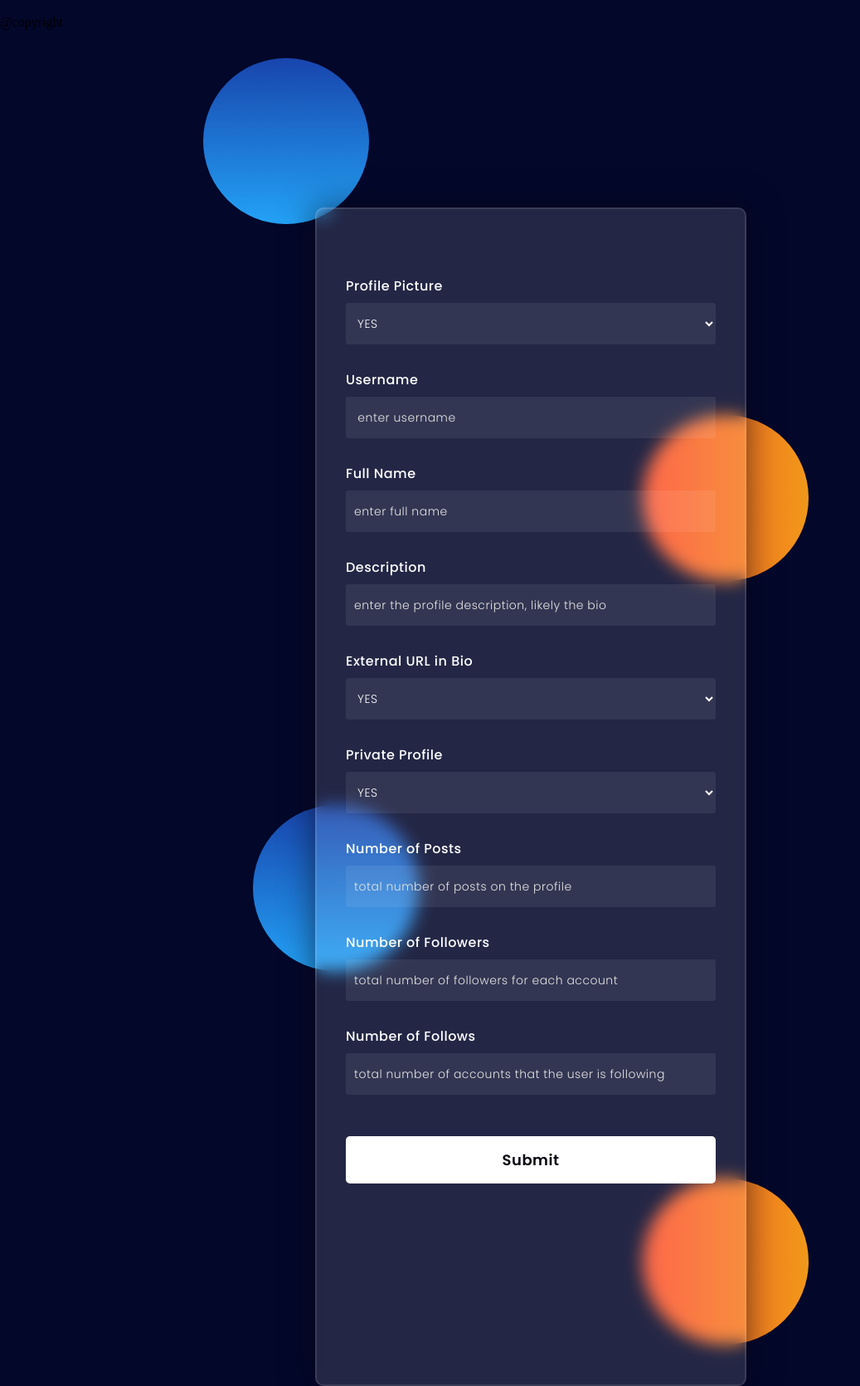
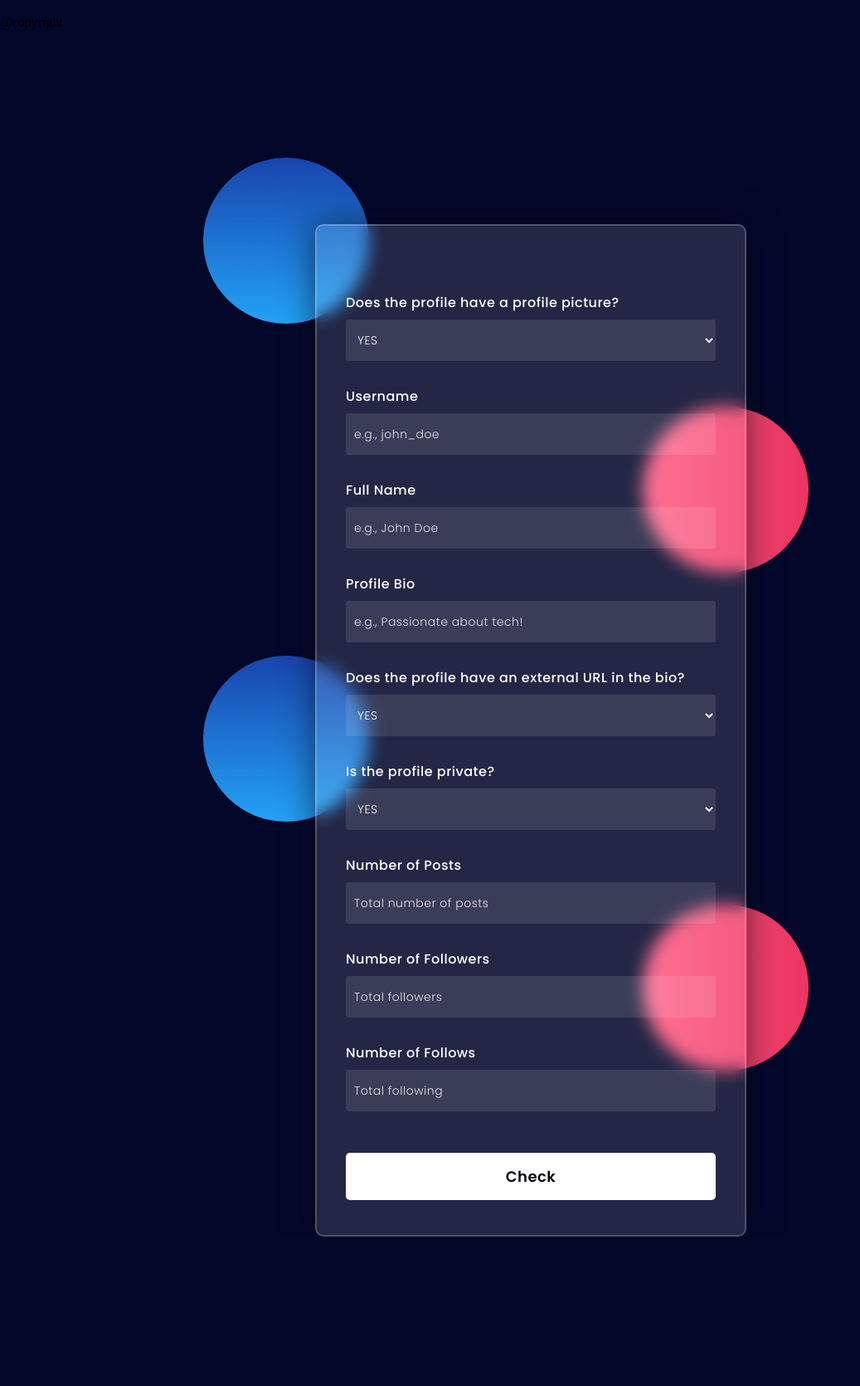
Before and after one commit to meenakshi1031/ProFake, a Flask app: page /predict in a window 1280 px wide. Shown: the whole page at 83% size, without its empty margins (0-1037 px from the left). After the commit the page ends 1490 px from the top, so only its background shows below. Run offline with Flask 3, Linux system fonts and the light colour scheme; parts of the project's set-up code (start-up, migrations or seed data) failed here and were passed over.

Commit message:
modified the frontend

```diff
--- a/static/style2.css
+++ b/static/style2.css
@@ -82,7 +82,7 @@ a {
 	-webkit-backdrop-filter: blur(15px);
 	backdrop-filter: blur(15px);
 	padding: 10px 0;
-	margin-top: 20px;
+	margin-top: 10px; /*margin-top: 20px;*/
 	box-shadow: 0 25px 23px rgba(0, 0, 0, 0.15);
 	border: 1.5px solid rgba(255, 255, 255, 0.06);
 	border-radius: 8px;
--- a/templates/index.html
+++ b/templates/index.html
@@ -2,13 +2,13 @@
 <html lang="en">
 
 <head>
-    <title>social media fake detection</title>
+    <title>ProFake</title>
 
     <link rel="preconnect" href="https://fonts.gstatic.com">
     <link rel="stylesheet" href="https://cdnjs.cloudflare.com/ajax/libs/font-awesome/5.15.4/css/all.min.css">
     <link href="https://fonts.googleapis.com/css2?family=Poppins:wght@300;500;600&display=swap" rel="stylesheet">
-    <!--Stylesheet-->
     <style media="screen">
+
         *,
         *:before,
         *:after {
@@ -23,11 +23,11 @@
 
         .background {
             width: 430px;
-            height: 1420px;
+            height: 1020px;
             position: absolute;
             transform: translate(-50%, -50%);
             left: 50%;
-            top: 20%;
+            top: 50%;
         }
 
         .background .shape {
@@ -38,50 +38,40 @@
         }
 
         .shape:first-child {
-            background: linear-gradient(#1845ad,
-                    #23a2f6);
+            background: linear-gradient(#1845ad,#23a2f6);
             left: -180px;
-            top: 620px;
+            top: 300px;
         }
 
-
         .shape:nth-child(2) {
-            background: linear-gradient(to right,
-                    #ff512f,
-                    #f09819);
+            background: linear-gradient(to right,#ff5b84,#eb3461);
             right: -120px;
-            bottom: -750px;
+            top: 600px;
         }
 
-
         .shape:nth-child(3) {
-            background: linear-gradient(#1845ad,
-                    #23a2f6);
-            left: -120px;
-            bottom: -300px;
+            background: linear-gradient(#1845ad,#23a2f6);
+            left: -180px;
+            top: 900px;
         }
 
-
-
         .shape:last-child {
-            background: linear-gradient(to right,
-                    #ff512f,
-                    #f09819);
+            background: linear-gradient(to right,#ff5b84,#eb3461);
             right: -120px;
-            bottom: 170px;
+            top: 1200px;
         }
 
         form {
-            height: 1420px;
+            height: 1220px;
             width: 520px;
             background-color: rgba(255, 255, 255, 0.13);
             position: absolute;
             transform: translate(-50%, -50%);
-            top: 120%;
+            top: 110%;
             left: 50%;
             border-radius: 10px;
             backdrop-filter: blur(10px);
-            border: 2px solid rgba(255, 255, 255, 0.1);
+            border: 2px solid rgba(255, 255, 255, 0.2);
             box-shadow: 0 0 40px rgba(8, 7, 16, 0.6);
             padding: 50px 35px;
         }
@@ -108,17 +98,17 @@
             font-weight: 500;
         }
         select option {
-  margin: 40px;
-  background: rgba(0, 0, 0, 0.3);
-  color: rgb(243, 228, 12);
-  text-shadow: 0 1px 0 rgba(0, 0, 0, 0.4);
+            margin: 40px;
+            background: rgba(0, 0, 0, 0.3);
+            color: white;
+            text-shadow: 0 1px 0 rgba(0, 0, 0, 0.9);
 }
 
         input,select{
             display: block;
             height: 50px;
             width: 100%;
-            background-color: rgba(255, 255, 255, 0.07);
+            background-color: rgba(255, 255, 255, 0.1);
             border-radius: 3px;
             padding: 0 10px;
             margin-top: 8px;
@@ -141,10 +131,7 @@
             font-weight: 600;
             border-radius: 5px;
             cursor: pointer;
-
         }
-
-
     </style>
 </head>
 
@@ -155,57 +142,43 @@
         <div class="shape"></div>
         <div class="shape"></div>
     </div>
-    <div>
-       <!-- <center>
-           <textarea>
-           </textarea>
-        </center> -->
-    </div>
+
     <form action="/predict" , method="POST">
         <div class="form-group"></div>
-        <label for="ProfilePicture">Profile Picture</label>
-        <!-- <input type="text" placeholder="Binary indicator (1 or 0)" id="profilepic" name="profilepic" required> -->
+        <label for="ProfilePicture">Does the profile have a profile picture?</label>
         <select  id="profilepic" name="profilepic">
             <option>YES</option>
             <option>NO</option>
           </select>
         <label for="nctulr">Username</label>
-        <input type="text" placeholder=" enter username" id="nctulr" name="nctulr" required>
+        <input type="text" placeholder="e.g., john_doe" id="nctulr" name="nctulr" required>
 
-        <label for="fnwc">Full Name </label>
-        <input type="text" placeholder="enter full name" id="fnwc"  name="fnwc" required>
+        <label for="fnwc">Full Name</label>
+        <input type="text" placeholder="e.g., John Doe" id="fnwc"  name="fnwc" required>
 
-         <!-- <label for="nctfnlr">Numerical Characters to Full Name Length Ratio</label>
-        <input type="text" placeholder="ratio of numerical characters to length of name (0-1)" id="nctfnlr" name="nctfnlr"  required> -->
+        <label for="dsl">Profile Bio</label>
+        <input type="text" placeholder="e.g., Passionate about tech!" id="dsl"  name="dsl">
 
-        <!-- <label for="nmun">Name Matches Username</label>
-        <input type="text" placeholder="whether person's name matches their username(0 or 1)" id="nmun"  name="nmun" required> -->
-
-        <label for="dsl">Description </label>
-        <input type="text" placeholder="enter the profile description, likely the bio" id="dsl"  name="dsl">
-
-        <label for="urb">External URL in Bio</label>
-        <!-- <input type="text" placeholder="whether profile has a link to an external website(0 or 1)" id="urb" name="urb" required> -->
+        <label for="urb">Does the profile have an external URL in the bio?</label>
         <select class="form-control" id="urb" name="urb">
             <option>YES</option>
             <option>NO</option>
           </select>
-        <label for="pf">Private Profile</label>
-        <!-- <input type="text" placeholder="whether the profile is restricted (0 or 1)" id="pf" name="pf" required> -->
+        <label for="pf">Is the profile private?</label>
         <select class="form-control" id="pf" name="pf">
             <option>YES</option>
             <option>NO</option>
           </select>
         <label for="nop">Number of Posts</label>
-        <input type="text" placeholder="total number of posts on the profile" id="nop" name="nop" required>
+        <input type="text" placeholder="Total number of posts" id="nop" name="nop" required>
 
         <label for="nof">Number of Followers</label>
-        <input type="text" placeholder="total number of followers for each account" id="nof" name="nof" required>
+        <input type="text" placeholder="Total followers" id="nof" name="nof" required>
 
         <label for="nofs">Number of Follows</label>
-        <input type="text" placeholder="total number of accounts that the user is following" id="nofs" name="nofs" required>
+        <input type="text" placeholder="Total following" id="nofs" name="nofs" required>
 
-        <button type="submit">Submit</button>
+        <button type="submit">Check</button>
     </div>
 
     </form>
```
Also changed, not shown: static/style.css (+27 -13 lines), templates/home.html (+8 -20 lines), templates/result.html (+5 -19 lines), static/im.png, 2 other files.
